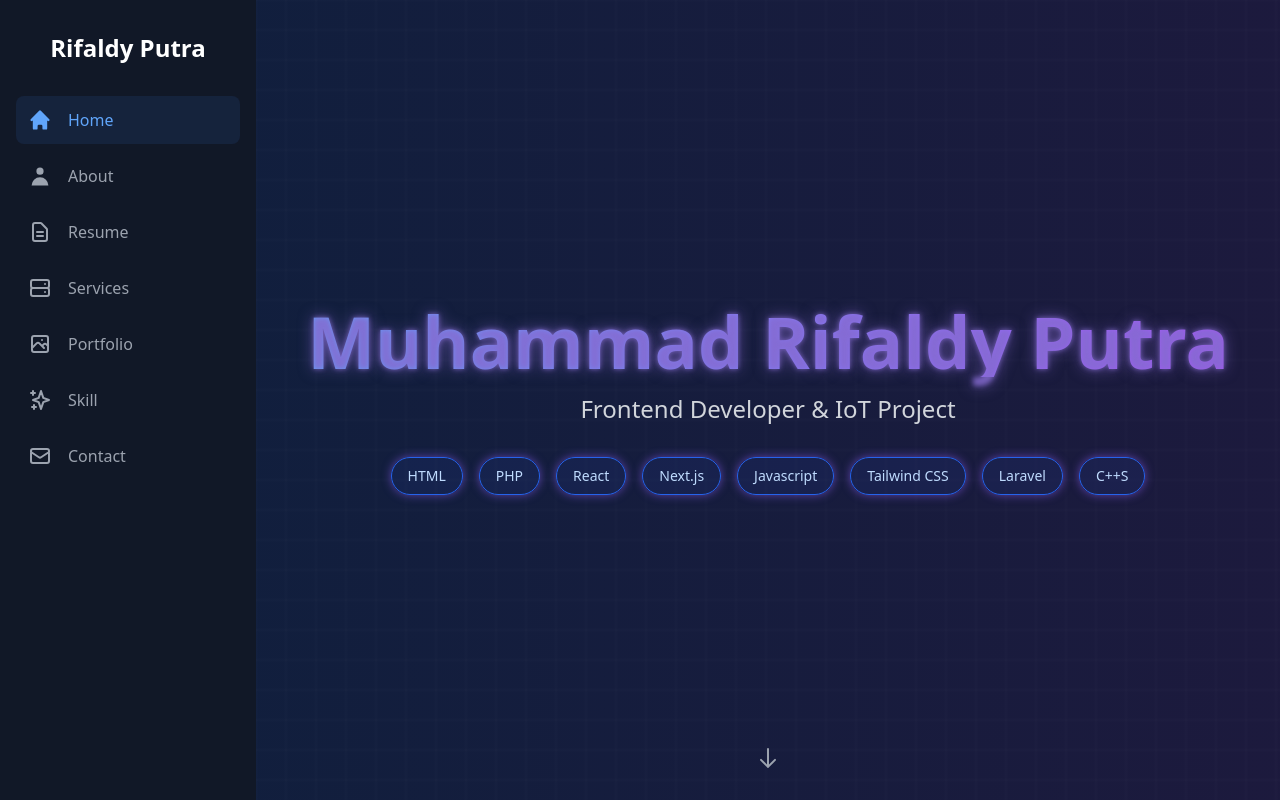
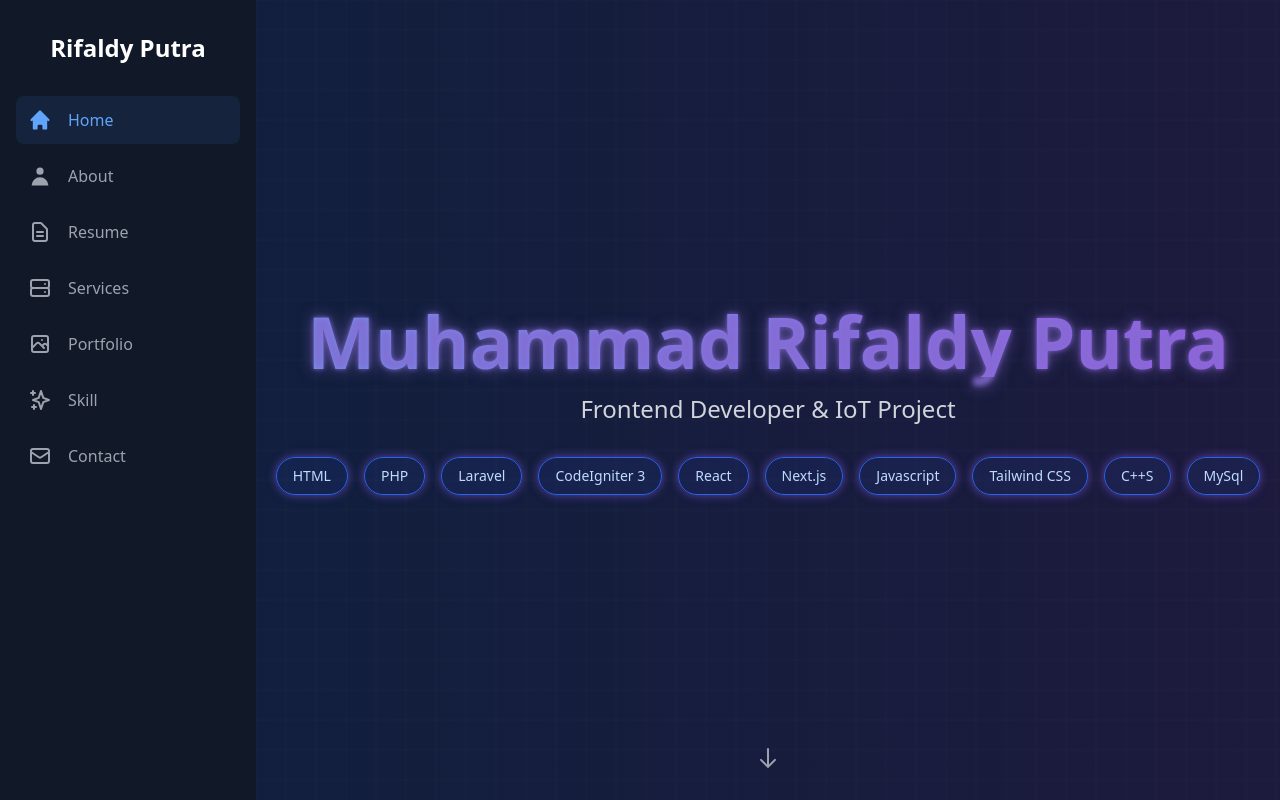
Before and after one commit to rifaldy15/portofolio, a Next.js app: page / in a window 1280 px wide. Shown: the top 800 px of the page. Built offline with nearby package versions, Linux system fonts and the light colour scheme.

Commit message:
Add backend skills to HeroSection

```diff
--- a/app/components/HeroSection.tsx
+++ b/app/components/HeroSection.tsx
@@ -6,12 +6,14 @@ import { motion } from "framer-motion";
 const heroSkills = [
   "HTML",
   "PHP",
+  "Laravel",
+  "CodeIgniter 3",
   "React",
   "Next.js",
   "Javascript",
   "Tailwind CSS",
-  "Laravel",
   "C++S",
+  "MySql",
 ];
 
 export default function HeroSection() {
```
